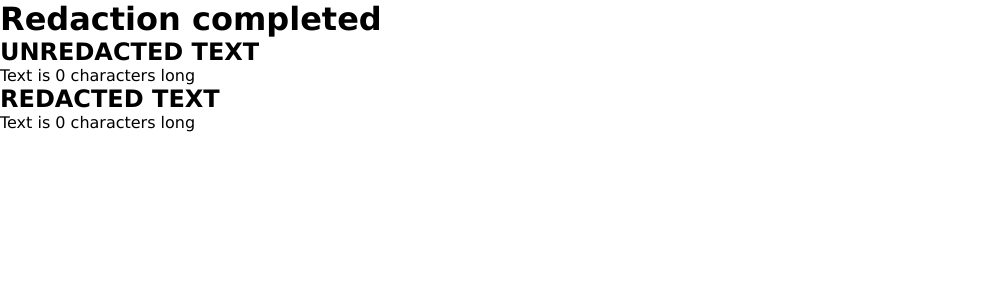
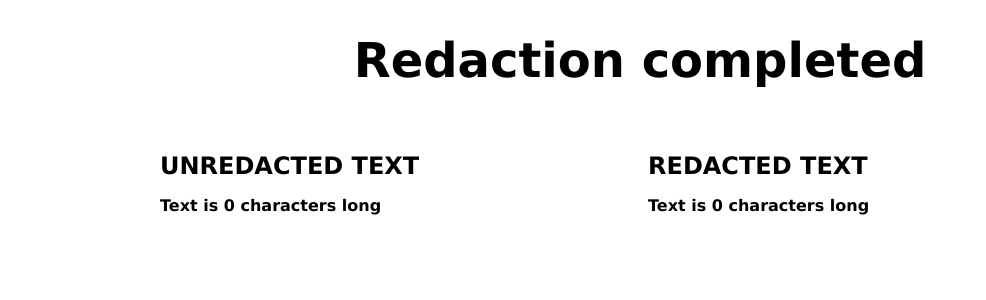
Before and after one commit to IO-underscorre/php-badwords, a PHP site: page /form-landing-page.php in a window 1280 px wide. Shown: the top 300 px of the page, without its empty margins (0-986 px from the left). Run offline with PHP 8.4, Linux system fonts and the light colour scheme; data that the repository does not hold is empty.

Commit message:
feat: pages stylized

```diff
--- a/style.css
+++ b/style.css
@@ -7,3 +7,67 @@
 body {
     font-family: 'Lucida Sans', 'Lucida Sans Regular', 'Lucida Grande', 'Lucida Sans Unicode', Geneva, Verdana, sans-serif;
 }
+
+header {
+    width: 50%;
+    margin: 2rem auto 0;
+    text-align: center;
+    margin-bottom: 4rem;
+}
+
+header h1 {
+    font-size: 3rem;
+    margin-bottom: 1rem;
+}
+
+header p {
+    font-size: 1.5rem;
+}
+
+main {
+    width: 75%;
+    margin: 0 auto;
+}
+
+.text-confront {
+    display: flex;
+    flex-wrap: wrap;
+    gap: 1rem;
+}
+
+.text-confront>div {
+    flex: 1 0 20rem;
+    display: flex;
+    flex-direction: column;
+    justify-content: space-between;
+    gap: .5rem;
+}
+
+form {
+    display: block;
+}
+
+form>div {
+    margin-bottom: 1rem;
+}
+
+label {
+    font-size: 1.25rem;
+    font-weight: 700;
+    display: block;
+    margin-bottom: .25rem;
+}
+
+input,
+textarea {
+    width: 100%;
+    padding: .25rem;
+}
+
+button {
+    padding: .25rem .5rem;
+}
+
+.text-infos {
+    font-weight: 700;
+}
```
